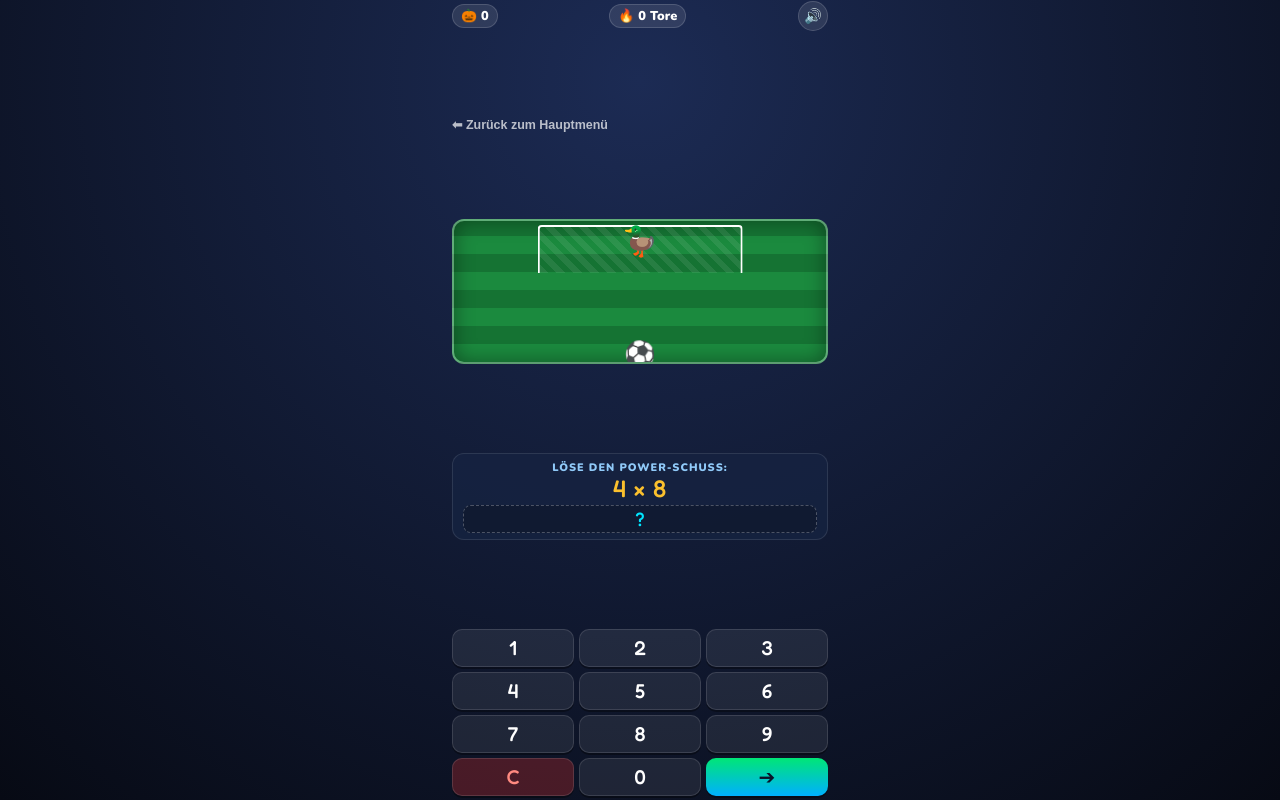
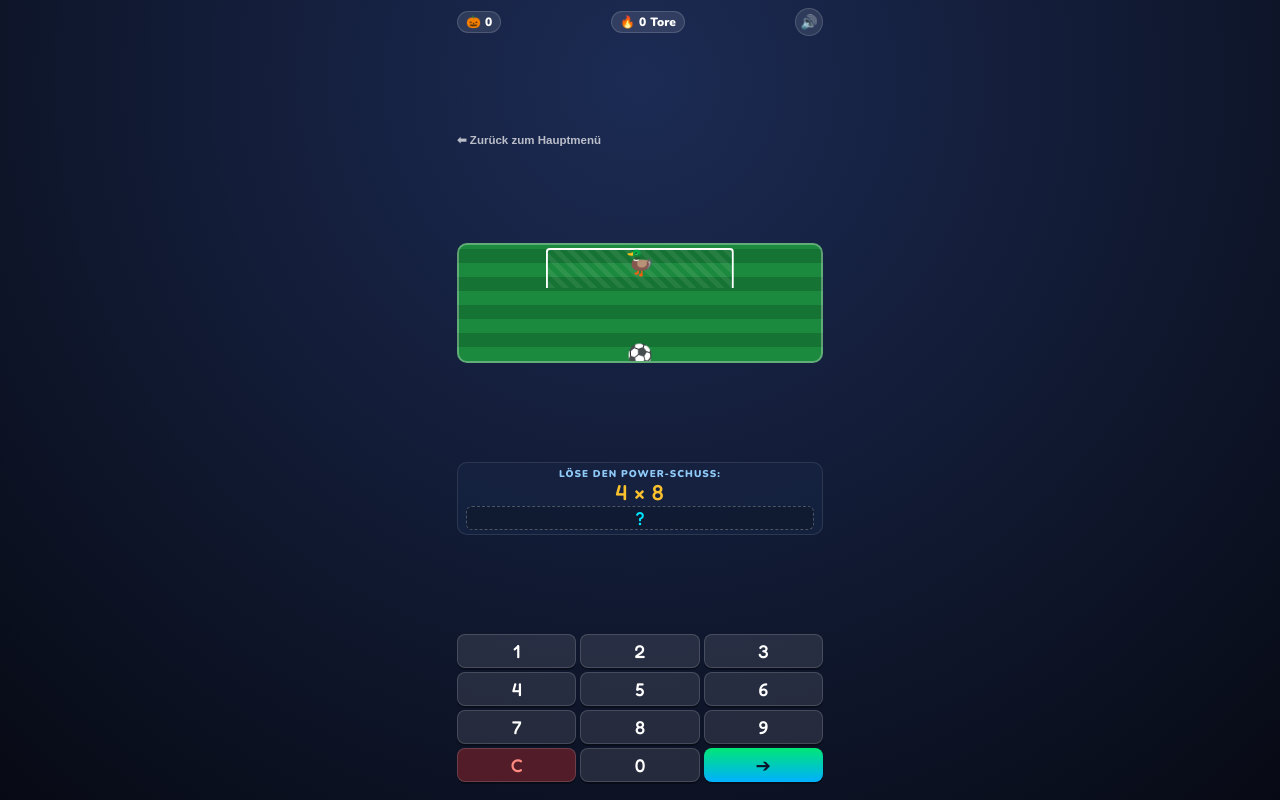
Before and after one commit to Berndt1972/Edgar, a plain HTML site: page index.html in a window 1280 px wide. Drawn offline with nearby package versions, Linux system fonts and the light colour scheme.

Commit message:
Update index.html

```diff
--- a/index.html
+++ b/index.html
@@ -20,7 +20,6 @@
       --accent-yellow: #fbc02d;
       --accent-orange: #f57c00;
       --accent-cyan: #00e5ff;
-      --accent-red: #d32f2f;
       --text: #ffffff;
     }
 
@@ -36,6 +35,7 @@
     html, body {
       width: 100%;
       height: 100%;
+      height: -webkit-fill-available;
       overflow: hidden;
       background: var(--bg);
       font-family: 'Nunito', sans-serif;
@@ -51,30 +51,30 @@
 
     #app-container {
       width: 100%;
-      max-width: 400px;
+      max-width: 390px;
+      height: 100vh;
       height: 100dvh;
-      max-height: 100dvh;
       display: flex;
       flex-direction: column;
       justify-content: space-between;
-      padding: env(safe-area-inset-top, 6px) 12px env(safe-area-inset-bottom, 12px) 12px;
+      padding: max(env(safe-area-inset-top), 8px) 12px max(env(safe-area-inset-bottom), 16px) 12px;
       position: relative;
     }
 
-    /* Top Stats */
+    /* Leiste oben */
     .top-bar {
       display: flex;
       justify-content: space-between;
       align-items: center;
-      height: 32px;
-      margin-bottom: 2px;
+      height: 28px;
+      flex-shrink: 0;
     }
 
     .badge {
       background: rgba(255, 255, 255, 0.1);
-      border-radius: 20px;
+      border-radius: 16px;
       padding: 2px 8px;
-      font-size: 0.8rem;
+      font-size: 0.75rem;
       font-weight: 900;
       display: flex;
       align-items: center;
@@ -87,103 +87,103 @@
       border: 1px solid rgba(255, 255, 255, 0.15);
       color: white;
       border-radius: 50%;
-      width: 30px;
-      height: 30px;
+      width: 28px;
+      height: 28px;
       display: flex;
       justify-content: center;
       align-items: center;
       cursor: pointer;
-      font-size: 0.9rem;
+      font-size: 0.85rem;
     }
 
     .back-btn {
       background: none;
       border: none;
       color: rgba(255, 255, 255, 0.7);
-      font-size: 0.78rem;
+      font-size: 0.72rem;
       font-weight: 700;
       display: flex;
       align-items: center;
       gap: 4px;
       cursor: pointer;
-      margin-bottom: 4px;
+      margin: 2px 0;
+      flex-shrink: 0;
     }
 
-    /* Spielfeld (Kompakt) */
+    /* Spielfeld passt sich flexibel an */
     #pitch-container {
-      flex: 1;
-      min-height: 100px;
-      max-height: 145px;
+      flex: 1 1 80px;
+      min-height: 70px;
+      max-height: 120px;
       background: repeating-linear-gradient(
         0deg,
         var(--pitch-green),
-        var(--pitch-green) 18px,
-        var(--pitch-stripe) 18px,
-        var(--pitch-stripe) 36px
+        var(--pitch-green) 14px,
+        var(--pitch-stripe) 14px,
+        var(--pitch-stripe) 28px
       );
-      border-radius: 12px;
+      border-radius: 10px;
       position: relative;
       border: 2px solid rgba(255, 255, 255, 0.3);
       overflow: hidden;
-      box-shadow: inset 0 0 20px rgba(0, 0, 0, 0.4);
-      margin-bottom: 6px;
+      margin-bottom: 4px;
     }
 
     #goal {
       position: absolute;
-      top: 4px;
+      top: 3px;
       left: 50%;
       transform: translateX(-50%);
-      width: 55%;
-      height: 48px;
+      width: 52%;
+      height: 40px;
       border: 2px solid #ffffff;
       border-bottom: none;
       border-radius: 4px 4px 0 0;
-      background: repeating-linear-gradient(45deg, rgba(255,255,255,0.08) 0, rgba(255,255,255,0.08) 6px, transparent 6px, transparent 12px);
+      background: repeating-linear-gradient(45deg, rgba(255,255,255,0.08) 0, rgba(255,255,255,0.08) 5px, transparent 5px, transparent 10px);
     }
 
     #keeper {
       position: absolute;
-      top: 20px;
+      top: 18px;
       left: 50%;
       transform: translate(-50%, -50%);
-      font-size: 1.8rem;
+      font-size: 1.5rem;
       transition: left 0.35s cubic-bezier(0.175, 0.885, 0.32, 1.275);
       z-index: 2;
     }
 
     #ball {
       position: absolute;
-      bottom: 8px;
+      bottom: 6px;
       left: 50%;
       transform: translate(-50%, 50%);
-      font-size: 1.6rem;
+      font-size: 1.3rem;
       z-index: 3;
       transition: all 0.45s cubic-bezier(0.25, 1, 0.5, 1);
     }
 
-    /* Aufgabenteil */
+    /* Aufgaben-Kasten */
     #task-container {
       background: var(--card-bg);
-      border-radius: 12px;
-      padding: 6px 10px;
+      border-radius: 10px;
+      padding: 4px 8px;
       text-align: center;
       border: 1px solid rgba(255, 255, 255, 0.1);
-      margin-bottom: 6px;
+      margin-bottom: 4px;
+      flex-shrink: 0;
     }
 
     .task-label {
-      font-size: 0.68rem;
+      font-size: 0.62rem;
       text-transform: uppercase;
       letter-spacing: 1px;
       color: #90caf9;
       font-weight: 900;
-      margin-bottom: 1px;
     }
 
     .question {
       font-family: 'Fredoka', cursive;
-      font-size: 1.5rem;
+      font-size: 1.35rem;
       color: var(--accent-yellow);
       letter-spacing: 1px;
       line-height: 1.1;
@@ -191,11 +191,11 @@
 
     .answer-display {
       font-family: 'Fredoka', cursive;
-      font-size: 1.2rem;
-      min-height: 28px;
+      font-size: 1.15rem;
+      min-height: 24px;
       border: 1px dashed rgba(255, 255, 255, 0.25);
-      border-radius: 8px;
-      margin-top: 3px;
+      border-radius: 6px;
+      margin-top: 2px;
       display: flex;
       justify-content: center;
       align-items: center;
@@ -203,22 +203,23 @@
       background: rgba(0, 0, 0, 0.2);
     }
 
-    /* Nummernblock (Straff & kompakt) */
+    /* Nummernblock */
     #keypad {
       display: grid;
       grid-template-columns: repeat(3, 1fr);
-      gap: 5px;
-      margin-bottom: 4px;
+      gap: 4px;
+      flex-shrink: 0;
+      margin-bottom: 2px;
     }
 
     .key-btn {
-      background: rgba(255, 255, 255, 0.08);
-      border: 1px solid rgba(255, 255, 255, 0.12);
-      border-radius: 10px;
+      background: rgba(255, 255, 255, 0.1);
+      border: 1px solid rgba(255, 255, 255, 0.15);
+      border-radius: 8px;
       color: white;
       font-family: 'Fredoka', cursive;
-      font-size: 1.25rem;
-      height: 38px;
+      font-size: 1.15rem;
+      height: 34px;
       display: flex;
       justify-content: center;
       align-items: center;
@@ -228,7 +229,7 @@
 
     .key-btn:active {
       transform: translateY(2px);
-      box-shadow: 0 0 0 rgba(0,0,0,0.35);
+      box-shadow: none;
     }
 
     .key-submit {
@@ -239,18 +240,8 @@
     }
 
     .key-clear {
-      background: rgba(211, 47, 47, 0.3);
+      background: rgba(211, 47, 47, 0.35);
       color: #ff8a80;
-    }
-
-    #confetti-canvas {
-      position: absolute;
-      top: 0;
-      left: 0;
-      width: 100%;
-      height: 100%;
-      pointer-events: none;
-      z-index: 100;
     }
   </style>
 </head>
@@ -293,8 +284,6 @@
     </div>
   </div>
 
-  <canvas id="confetti-canvas"></canvas>
-
   <script>
     let goals = 0;
     let stars = 0;
@@ -311,7 +300,7 @@
       const gain = audioCtx.createGain();
       osc.type = type;
       osc.frequency.setValueAtTime(freq, audioCtx.currentTime);
-      gain.gain.setValueAtTime(0.15, audioCtx.currentTime);
+      gain.gain.setValueAtTime(0.12, audioCtx.currentTime);
       gain.gain.exponentialRampToValueAtTime(0.01, audioCtx.currentTime + duration);
       osc.connect(gain);
       gain.connect(audioCtx.destination);
@@ -331,7 +320,7 @@
       keeper.style.left = "50%";
       const ball = document.getElementById('ball');
       ball.style.transition = 'none';
-      ball.style.bottom = "8px";
+      ball.style.bottom = "6px";
       ball.style.left = "50%";
       ball.style.transform = "translate(-50%, 50%) scale(1)";
       setTimeout(() => { ball.style.transition = 'all 0.45s cubic-bezier(0.25, 1, 0.5, 1)'; }, 20);
@@ -370,7 +359,7 @@
         const keeperX = targetX > 50 ? 25 : 75;
 
         keeper.style.left = keeperX + "%";
-        ball.style.bottom = "95px";
+        ball.style.bottom = "75px";
         ball.style.left = targetX + "%";
         ball.style.transform = "translate(-50%, 50%) scale(0.65)";
 
@@ -378,10 +367,10 @@
         setTimeout(() => playTone(659, 'sine', 0.2), 120);
         setTimeout(() => playTone(784, 'sine', 0.35), 240);
 
-        setTimeout(newTask, 1000);
+        setTimeout(newTask, 900);
       } else {
         keeper.style.left = "50%";
-        ball.style.bottom = "80px";
+        ball.style.bottom = "60px";
         ball.style.left = "50%";
         ball.style.transform = "translate(-50%, 50%) scale(0.7)";
 
@@ -392,9 +381,9 @@
         document.getElementById('task-a').innerText = "❌";
         setTimeout(() => {
           document.getElementById('task-a').innerText = "?";
-          ball.style.bottom = "8px";
+          ball.style.bottom = "6px";
           ball.style.transform = "translate(-50%, 50%) scale(1)";
-        }, 800);
+        }, 700);
       }
     }
 
```
